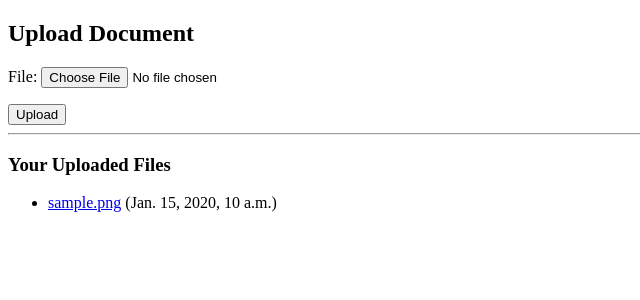
After one commit to Maheshwarinarnaware23/Auth_user, a Django app: page /accounts/upload/ in a window 1280 px wide. The commit adds this page. Shown: the top 300 px of the page, without its empty margins (0-640 px from the left). Run offline with Django 5.2, Linux system fonts and the light colour scheme; a user stored in the database is signed in; tables that the repository leaves empty hold one stand-in row (values such as "Sample post").

Commit message:
Updated Django project: added new features of Document upload

```diff
--- a/Auth_User/settings.py
+++ b/Auth_User/settings.py
@@ -9,6 +9,7 @@ https://docs.djangoproject.com/en/5.2/topics/settings/
 For the full list of settings and their values, see
 https://docs.djangoproject.com/en/5.2/ref/settings/
 """
+import os
 from datetime import timedelta
 from pathlib import Path
 
@@ -176,3 +177,6 @@ STATIC_URL = "/static/"
 TEMPLATES[0]["DIRS"] = [BASE_DIR / "templates"]
 
 AUTH_USER_MODEL = "accounts.User"
+
+MEDIA_URL = '/media/'
+MEDIA_ROOT = os.path.join(BASE_DIR, 'media')
--- a/Auth_User/urls.py
+++ b/Auth_User/urls.py
@@ -14,12 +14,18 @@ Including another URLconf
     1. Import the include() function: from django.urls import include, path
     2. Add a URL to urlpatterns:  path('blog/', include('blog.urls'))
 """
+
 from django.contrib import admin
 from django.shortcuts import redirect
 from django.urls import path, include
+from django.conf import settings
+from django.conf.urls.static import static
 
 urlpatterns = [
     path('admin/', admin.site.urls),
     path("accounts/", include("accounts.urls", namespace="accounts")),
     path("", lambda request: redirect("accounts:register")),
 ]
+
+if settings.DEBUG:
+    urlpatterns += static(settings.MEDIA_URL, document_root=settings.MEDIA_ROOT)
--- /dev/null
+++ b/accounts/Templates/accounts/upload_document.html
@@ -0,0 +1,29 @@
+<!DOCTYPE html>
+<html lang="en">
+<head>
+    <meta charset="UTF-8">
+    <title>Upload Document</title>
+</head>
+<body>
+    <h2>Upload Document</h2>
+
+    <form method="post" enctype="multipart/form-data">
+        {% csrf_token %}
+        {{ form.as_p }}
+        <button type="submit">Upload</button>
+    </form>
+
+    <hr>
+    <h3>Your Uploaded Files</h3>
+    <ul>
+        {% for doc in documents %}
+            <li>
+                <a href="{{ doc.file.url }}" target="_blank">{{ doc.file.name }}</a>
+                ({{ doc.uploaded_at }})
+            </li>
+        {% empty %}
+            <li>No files uploaded yet.</li>
+        {% endfor %}
+    </ul>
+</body>
+</html>
--- a/accounts/forms.py
+++ b/accounts/forms.py
@@ -1,11 +1,12 @@
 # accounts/forms.py
 import re
 from django import forms
-from .models import User, Category
+from .models import User, Category, Document
 from django.core.exceptions import ValidationError
 
 GMAIL_REGEX = re.compile(r'^[A-Za-z0-9._%+-]+@gmail\.com$')
 PASSWORD_REGEX = re.compile(r'^(?=.*[a-z])(?=.*[A-Z])(?=.*\d)(?=.*[!@#\$%\^&\*]).{8,}$')
+
 
 class RegistrationForm(forms.Form):
     email = forms.EmailField()
@@ -24,7 +25,8 @@ class RegistrationForm(forms.Form):
     def clean_password(self):
         pw = self.cleaned_data['password']
         if not PASSWORD_REGEX.match(pw):
-            raise ValidationError("Password must be min 8 chars and include uppercase, lowercase, digit and special char.")
+            raise ValidationError(
+                "Password must be min 8 chars and include uppercase, lowercase, digit and special char.")
         return pw
 
     def clean(self):
@@ -38,3 +40,16 @@ class RegistrationForm(forms.Form):
             if User.objects.filter(email__iexact=email, category=cat).exists():
                 raise ValidationError("This email is already registered for the selected category.")
         return data
+
+class DocumentForm(forms.ModelForm):
+    class Meta:
+        model = Document
+        fields = ['file']
+
+    def clean_file(self):
+        file = self.cleaned_data.get('file')
+        if file:
+            valid_extensions = ['.pdf', '.csv']
+            if not any([file.name.endswith(ext) for ext in valid_extensions]):
+                raise forms.ValidationError("Only PDF or CSV files are allowed.")
+        return file
--- a/accounts/models.py
+++ b/accounts/models.py
@@ -85,3 +85,11 @@ class PasswordResetToken(models.Model):
 
     def __str__(self):
         return f"PasswordResetToken for {self.user.email} (used={self.used})"
+
+class Document(models.Model):
+    user = models.ForeignKey(settings.AUTH_USER_MODEL, on_delete=models.CASCADE)
+    file = models.FileField(upload_to='documents/')
+    uploaded_at = models.DateTimeField(auto_now_add=True)
+
+    def __str__(self):
+        return self.file.name
--- a/accounts/urls.py
+++ b/accounts/urls.py
@@ -1,6 +1,7 @@
 # accounts/urls.py
 from django.urls import path
 from . import views
+from .views import UploadDocumentView
 
 app_name = "accounts"
 urlpatterns = [
@@ -12,5 +13,6 @@ urlpatterns = [
     path("reset-password/", views.ResetPasswordView.as_view(), name="reset_password"),
     path("home/", views.home_view, name="home"),
     path("logout/", views.logout_view, name="logout"),
+    path('upload/', UploadDocumentView.as_view(), name='upload_document'),
 
 ]
--- a/accounts/views.py
+++ b/accounts/views.py
@@ -1,4 +1,5 @@
 from django.contrib.auth.decorators import login_required
+from django.contrib.auth.mixins import LoginRequiredMixin
 from django.shortcuts import render
 
 # Create your views here.
@@ -16,8 +17,8 @@ from django.contrib.auth import authenticate, login, logout
 from django.views import View
 from django.views.decorators.http import require_http_methods
 from django.urls import reverse
-from .forms import RegistrationForm
-from .models import User, ActivationToken, Category
+from .forms import RegistrationForm, DocumentForm
+from .models import User, ActivationToken, Category, Document
 from .utils import create_activation, hash_token, send_activation_email, send_password_reset_email, \
     create_password_reset
 import secrets
@@ -232,8 +233,29 @@ class ResetPasswordView(View):
 
 @login_required
 def home_view(request):
-    return render(request, "accounts/home.html", {"user": request.user})
+    documents = Document.objects.filter(user=request.user).order_by('-uploaded_at')
+    return render(request, "accounts/home.html", {"user": request.user, "documents": documents})
 
 def logout_view(request):
     logout(request)  # clears the session
     return redirect("accounts:login")  # redirect to login after logout
+
+
+class UploadDocumentView(LoginRequiredMixin, View):
+    def get(self, request):
+        form = DocumentForm()
+        documents = Document.objects.filter(user=request.user).order_by('-uploaded_at')
+        return render(request, "accounts/upload_document.html", {"form": form, "documents": documents})
+
+    def post(self, request):
+        form = DocumentForm(request.POST, request.FILES)
+        if form.is_valid():
+            doc = form.save(commit=False)
+            doc.user = request.user
+            doc.save()
+            messages.success(request, "File uploaded successfully.")
+            return redirect("accounts:upload_document")
+        else:
+            messages.error(request, "Error uploading file. Please try again.")
+        documents = Document.objects.filter(user=request.user).order_by('-uploaded_at')
+        return render(request, "accounts/upload_document.html", {"form": form, "documents": documents})
```
Also changed, not shown: accounts/Templates/accounts/home.html (+21 -1 lines), accounts/Templates/accounts/reset_email.html (line endings or trailing spaces), accounts/migrations/0003_document.py (added), manage.py (line endings or trailing spaces), 1 other file.
